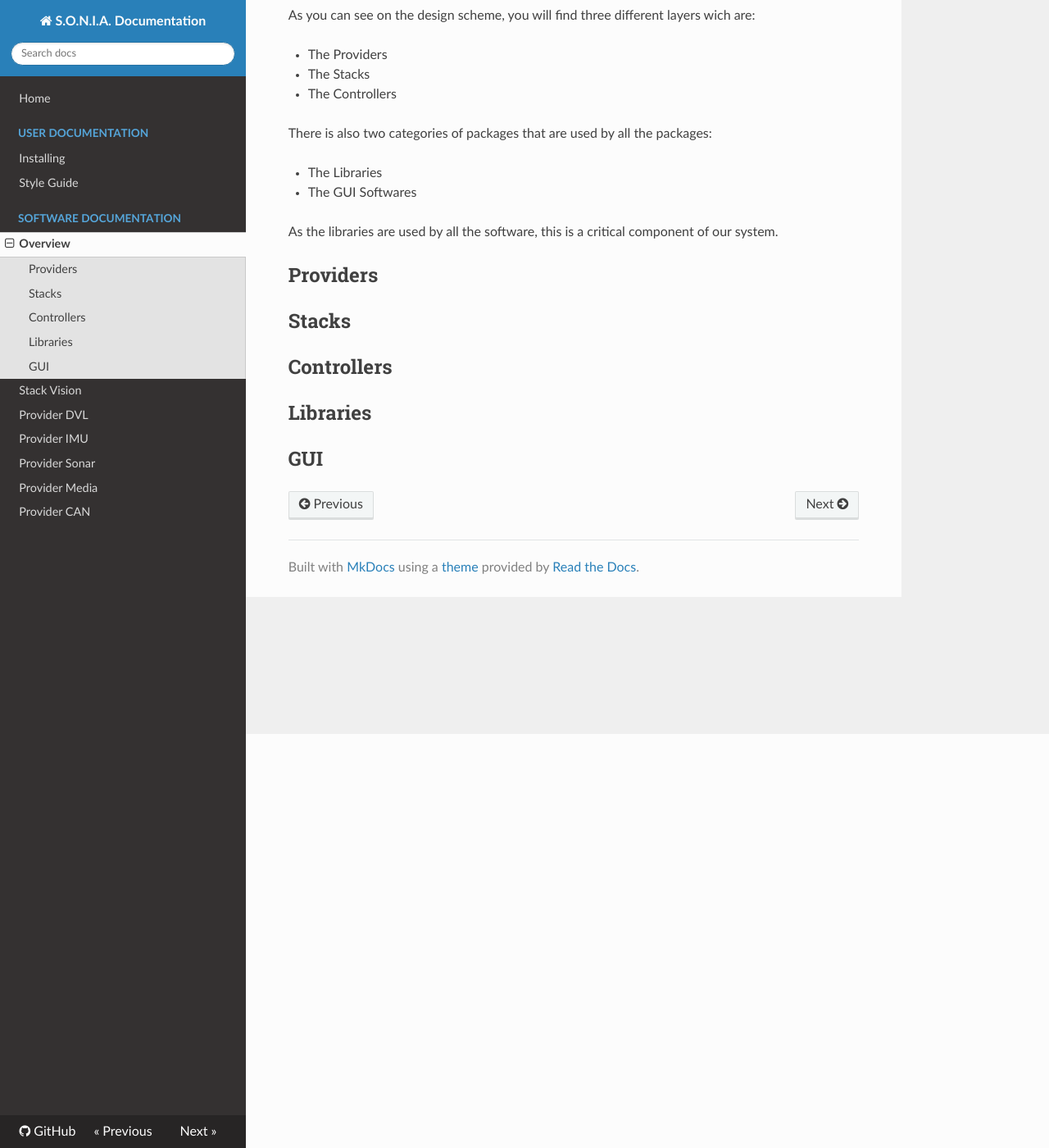
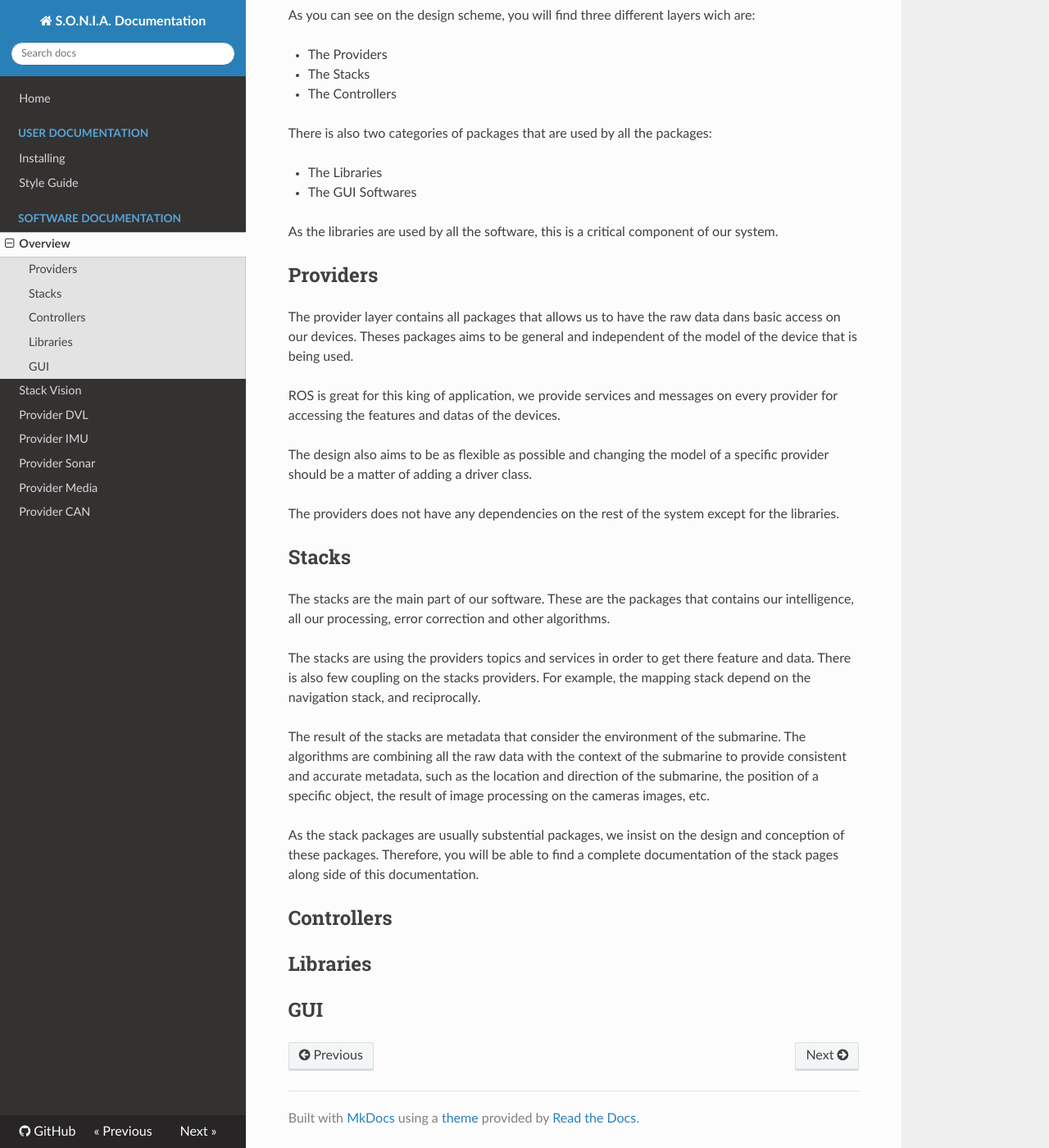
Before and after one commit to sonia-auv/documentation, an MkDocs documentation site: the page built from docs/software/overview.md, in a window 1280 px wide and 1400 px high, scrolled down 505 px. Shown: the whole window at 82% size. Built offline with MkDocs 1.6.1, drawn with Linux system fonts in a browser that asks for light colours; nearby versions of some CDN libraries; old or Windows-style settings are respelled for this version of MkDocs.

Commit message:
Adding documentation of providers and stack for auv7

```diff
--- a/docs/software/overview.md
+++ b/docs/software/overview.md
@@ -21,8 +21,25 @@ As the libraries are used by all the software, this is a critical component of o
 Providers
 ---------
 
+The provider layer contains all packages that allows us to have the raw data dans basic access on our devices.
+Theses packages aims to be general and independent of the model of the device that is being used.
+
+ROS is great for this king of application, we provide services and messages on every provider for accessing the features and datas of the devices.
+
+The design also aims to be as flexible as possible and changing the model of a specific provider should be a matter of adding a driver class.
+
+The providers does not have any dependencies on the rest of the system except for the libraries.
+
 Stacks
 ------
+
+The stacks are the main part of our software. These are the packages that contains our intelligence, all our processing, error correction and other algorithms.
+
+The stacks are using the providers topics and services in order to get there feature and data. There is also few coupling on the stacks providers. For example, the mapping stack depend on the navigation stack, and reciprocally.
+
+The result of the stacks are metadata that consider the environment of the submarine. The algorithms are combining all the raw data with the context of the submarine to provide consistent and accurate metadata, such as the location and direction of the submarine, the position of a specific object, the result of image processing on the cameras images, etc.
+
+As the stack packages are usually substential packages, we insist on the design and conception of these packages. Therefore, you will be able to find a complete documentation of the stack pages along side of this documentation.
 
 Controllers
 -----------
```
